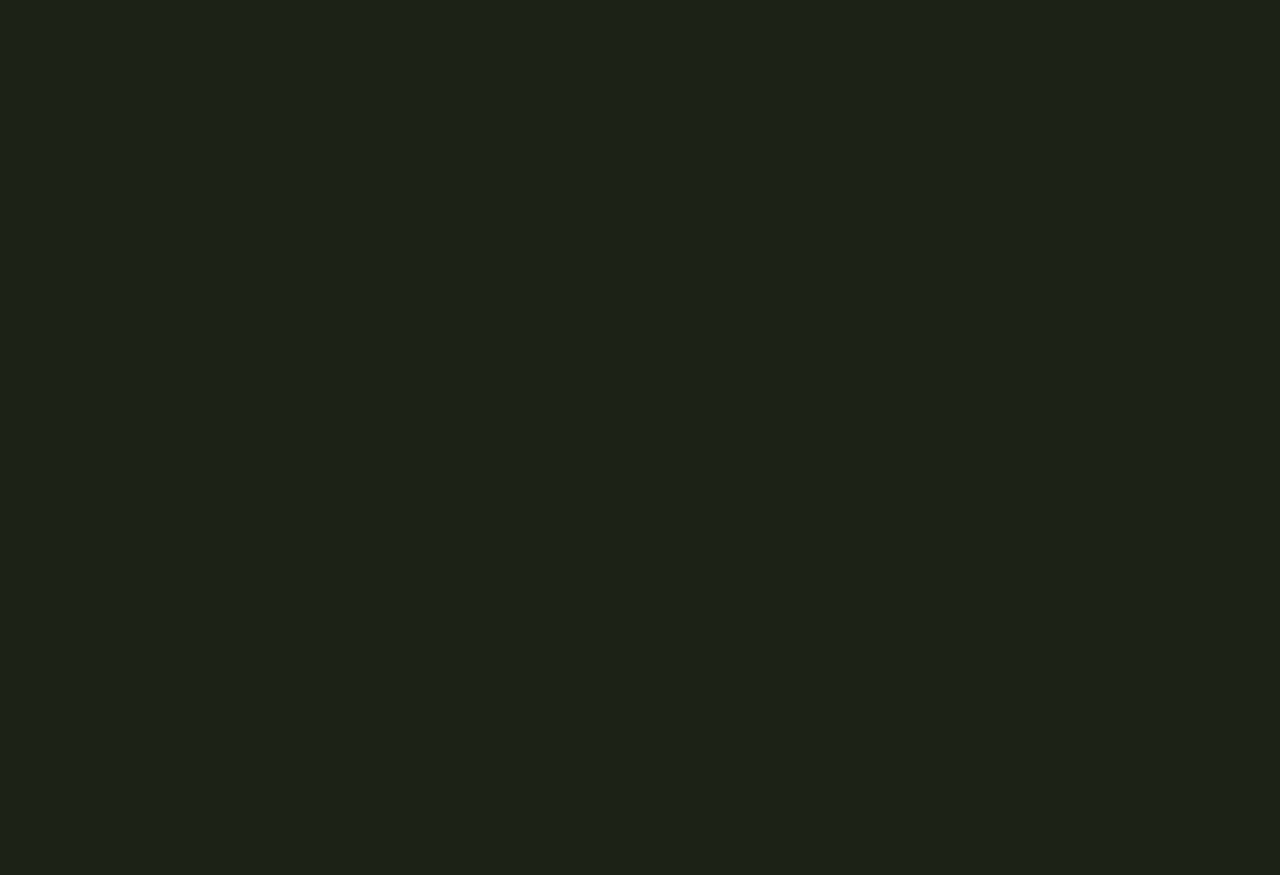
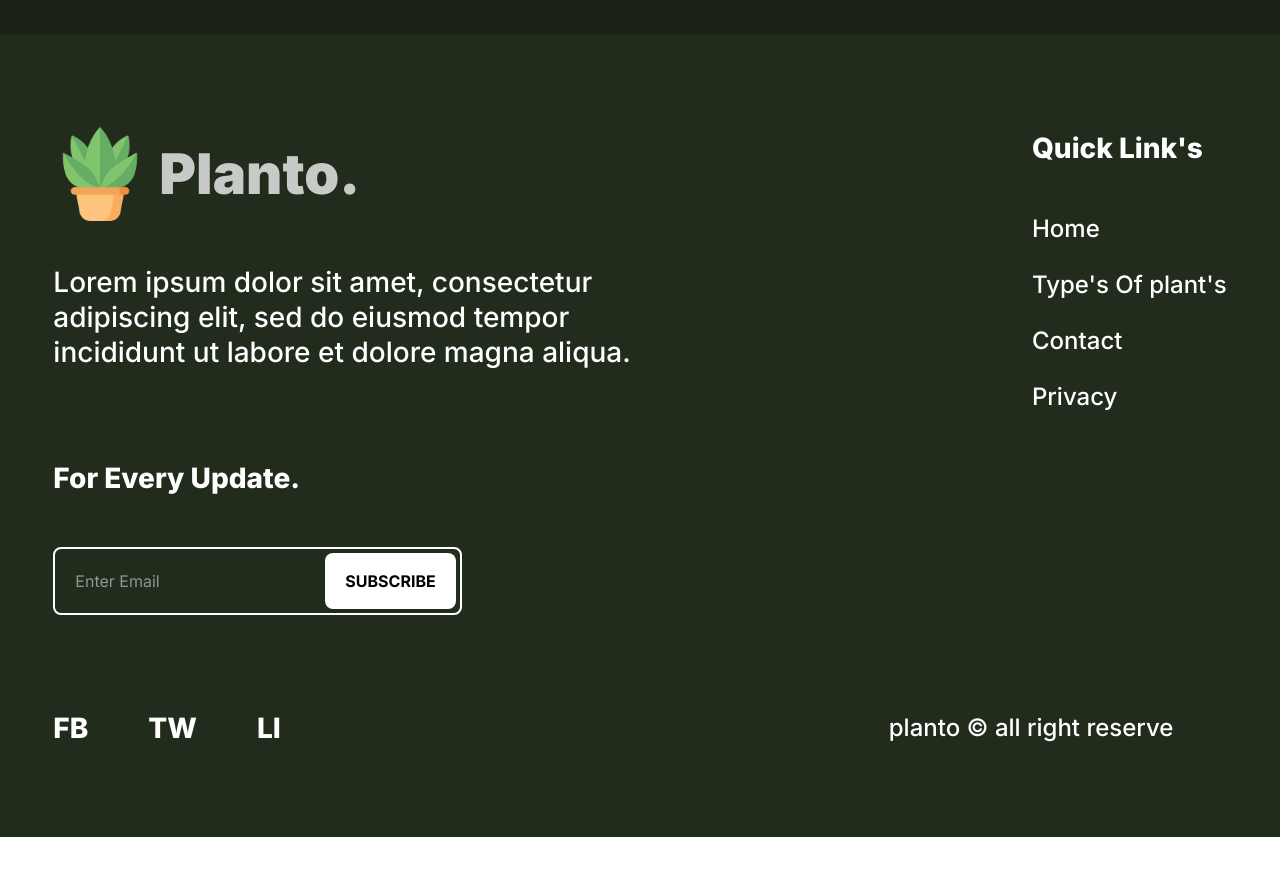
Before and after one commit to MohammadYasin74630/breath-natureal, a React (Vite) app: page / in a window 1280 px wide. Shown: the part 6480-7355 px from the top of the page. After the commit the page ends 7317 px from the top, so only its background shows below. Built offline with nearby package versions, Linux system fonts and the light colour scheme.

Commit message:
footer section created

```diff
--- a/src/App.jsx
+++ b/src/App.jsx
@@ -6,7 +6,6 @@ function App() {
     <>
       <Navbar />
       <Home />
-      <div className="h-[150vh]"></div>
     </>
   );
 }
--- /dev/null
+++ b/src/components/Footer.jsx
@@ -0,0 +1,53 @@
+function Footer() {
+  return (
+    <>
+      <div className="bg-[#222c1d]">
+        <div className="w-11/12 mx-auto flex flex-wrap justify-between gap-11 py-[92px]">
+          <div>
+            <div className="inline-flex flex-wrap items-center justify-center gap-3 mb-11">
+              <img className="max-w-[94px]" src="/plant-logo-2.webp" alt="" />
+              <h2 className="text-[56px] opacity-75 font-black">Planto.</h2>
+            </div>
+
+            <p className="text-[28px] font-medium max-w-[35ch] leading-tight">
+              Lorem ipsum dolor sit amet, consectetur adipiscing elit, sed do
+              eiusmod tempor incididunt ut labore et dolore magna aliqua.
+            </p>
+          </div>
+
+          <div>
+            <h3 className="text-[28px] font-extrabold mb-11">Quick Link's</h3>
+
+            <div className="text-2xl font-medium flex flex-col gap-6">
+              <a href="#">Home</a>
+              <a href="#">Type's Of plant's</a>
+              <a href="#">Contact</a>
+              <a href="#">Privacy</a>
+            </div>
+          </div>
+
+          <div>
+            <h3 className="text-[28px] font-extrabold mb-12">For Every Update.</h3>
+
+            <div className="border-2 rounded-lg flex flex-wrap items-center justify-center p-1">
+              <input className="focus:outline-none m-4 max-[420px]:text-center" type="text" placeholder="Enter Email"/>
+              <button className="bg-white text-black font-bold px-5 py-4 rounded-lg cursor-pointer active:scale-90 transition-[scale]">SUBSCRIBE</button>
+            </div>
+          </div>
+        </div>
+
+        <div className="w-11/12 mx-auto grid md:grid-cols-2 lg:grid-cols-3 items-center gap-y-11 pb-[88px]">
+            <div className="text-[28px] font-extrabold flex gap-[60px]">
+                <a href="#">FB</a>
+                <a href="#">TW</a>
+                <a href="#">LI</a>
+            </div>
+
+            <p className="text-2xl font-medium text-centers -col-start-2 lg:text-center">planto © all right reserve</p>
+        </div>
+      </div>
+    </>
+  );
+}
+
+export default Footer;
--- a/src/pages/Home/Home.jsx
+++ b/src/pages/Home/Home.jsx
@@ -1,4 +1,5 @@
 import bgImage from "../../assets/images/bg-plant.webp";
+import Footer from "../../components/Footer";
 import Banner from "./Banner";
 import BannerReview from "./BannerReview";
 import CustomerReview from "./CustomerReview";
@@ -24,6 +25,7 @@ function Home() {
         <CustomerReview />
         <OurBest />
       </div>
+      <Footer />
     </>
   );
 }
```
